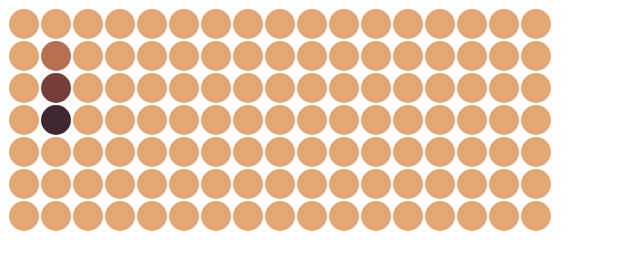
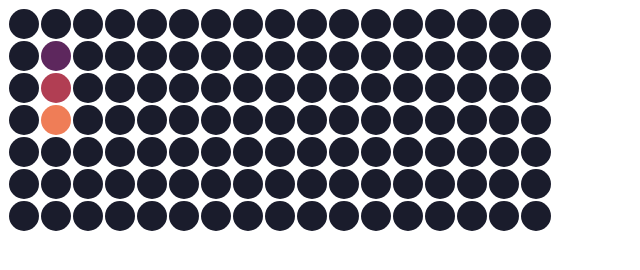
Before and after one commit to mobarski/smol, a plain HTML site: page examples/test-leds.html in a window 1280 px wide. Shown: the whole page, without its empty margins (0-640 px from the left). Drawn offline with Linux system fonts and the light colour scheme.

Commit message:
new default palette (sweetie-16

```diff
--- a/vm/vm-v1-colors.js
+++ b/vm/vm-v1-colors.js
@@ -1,19 +1,19 @@
 // TODO
-vm.colors = [ // endsega-16
-	'#e4a672',
-	'#b86f50',
-	'#743f39',
-	'#3f2832',
-	'#9e2835',
-	'#e53b44',
-	'#fb922b',
-	'#ffe762',
-	'#63c64d',
-	'#327345',
-	'#193d3f',
-	'#4f6781',
-	'#afbfd2',
-	'#ffffff',
-	'#2ce8f4',
-	'#0484d1'
+vm.colors = [ // sweetie-16
+	'#1a1c2c',
+	'#5d275d',
+	'#b13e53',
+	'#ef7d57',
+	'#ffcd75',
+	'#a7f070',
+	'#38b764',
+	'#257179',
+	'#29366f',
+	'#3b5dc9',
+	'#41a6f6',
+	'#73eff7',
+	'#f4f4f4',
+	'#94b0c2',
+	'#566c86',
+	'#333c57'
 ]
```
Also changed, not shown: vm/smol-reg-vm.html (+17 -17 lines).
